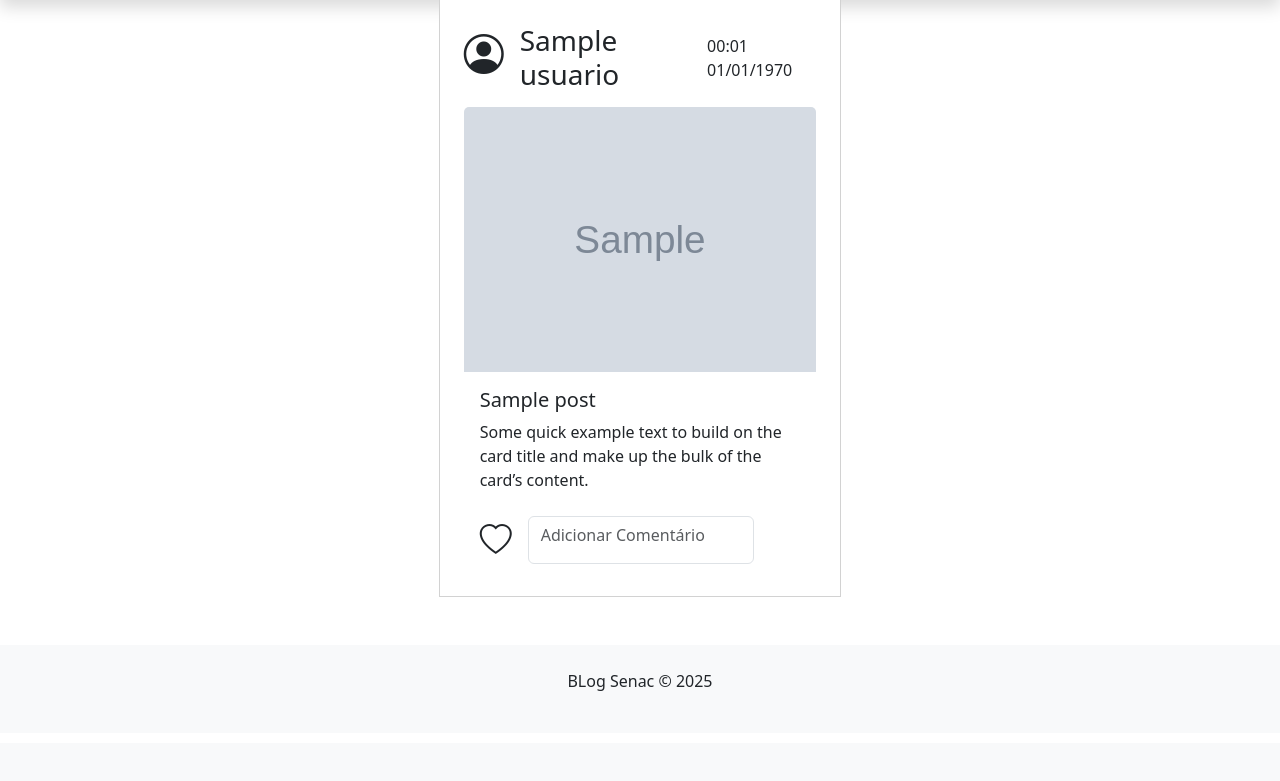
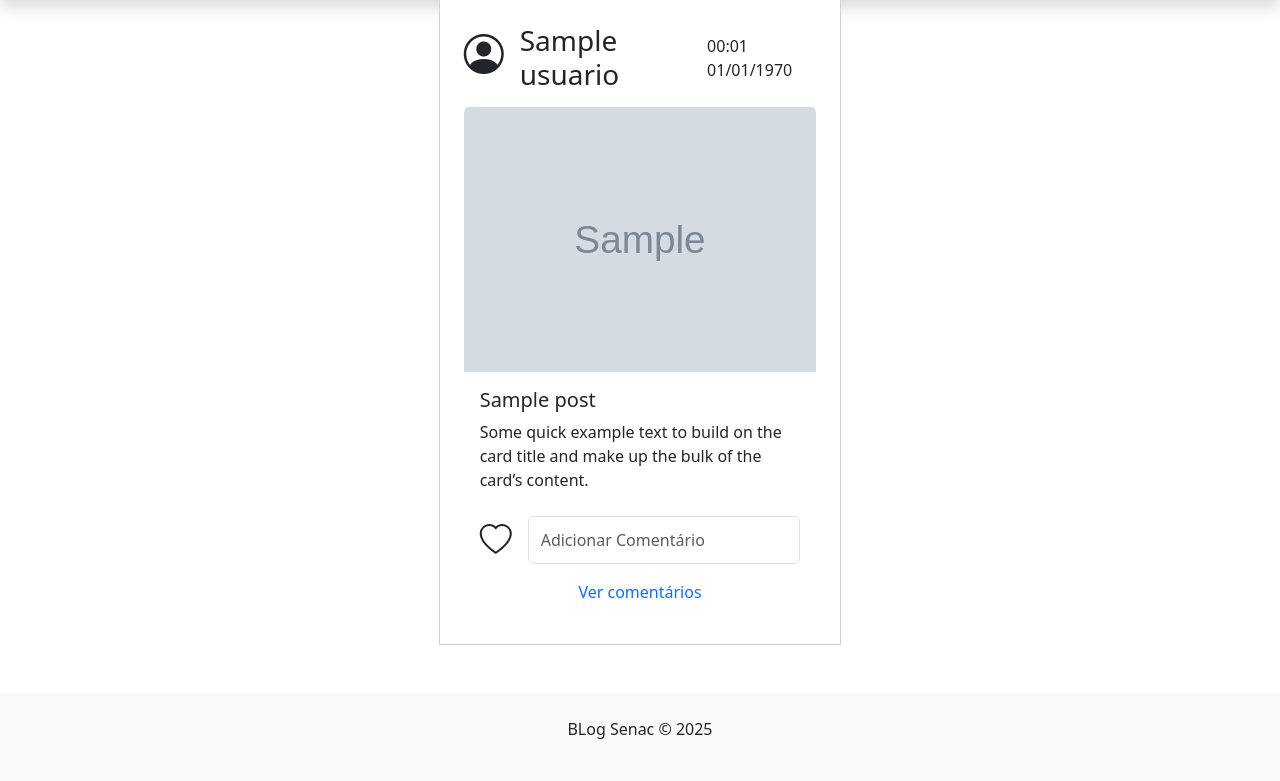
Before and after one commit to LuizMiguelH/aulaPHP-11-Blog, a PHP site: page / in a window 1280 px wide. Shown: the part 57-838 px from the top of the page. Before the commit the page ends 748 px from the top, so only its background shows below. Run offline with PHP 8.4, Linux system fonts and the light colour scheme; tables that the repository leaves empty or names only in its code hold one stand-in row (values such as "Sample post"); grey boxes marked "Sample" are stand-in pictures.

Commit message:
01/09/2025 20:50

```diff
--- a/assets/css/style.css
+++ b/assets/css/style.css
@@ -3,6 +3,11 @@
     height: auto;
 }
 
-main textarea{
+main .container .card .card-footer textarea{
     resize: none;
 }
+
+main .container .card .comentarios p,
+main .container .card .card-footer i{
+    cursor: pointer;
+}
--- a/assets/js/script.js
+++ b/assets/js/script.js
@@ -1,13 +1,11 @@
-const verSenha = document.getElementById("floatingPassword")
-const olhoFechado = document.getElementsByClassName("bi-eye-slash")
-const olhoAberto = document.getElementsByClassName("bi-eye")
+document.addEventListener("click", (e) => {
+    if (e.target.classList.contains("bi-heart")) {
+        e.target.style.display = "none";
+        e.target.nextElementSibling.style.display = "inline-block";
+    }
 
-olhoFechado.onclick = function () {
-    olhoFechado.style.display = "none"
-    olhoAberto.style.display = "block"
-}
-
-olhoAberto.onclick = function () {
-    olhoAberto.style.display = "none"
-    olhoFechado.style.display = "block"
-}
+    if (e.target.classList.contains("bi-heart-fill")) {
+        e.target.style.display = "none";
+        e.target.previousElementSibling.style.display = "inline-block";
+    }
+});
--- a/includes/footer.php
+++ b/includes/footer.php
@@ -4,5 +4,6 @@
     </p>
 </footer>
 <script src="https://cdn.jsdelivr.net/npm/bootstrap@5.3.0/dist/js/bootstrap.bundle.min.js"></script>
+<script src="<?= ROOT_PATH ?>assets/js/script.js"></script>
 </body>
 </html>
--- a/includes/header.php
+++ b/includes/header.php
@@ -10,7 +10,7 @@
     <meta name="viewport" content="width=device-width, initial-scale=1.0">
     <link rel="stylesheet" href="https://cdn.jsdelivr.net/npm/bootstrap@5.3.0/dist/css/bootstrap.min.css">
     <link rel="stylesheet" href="https://cdn.jsdelivr.net/npm/bootstrap-icons@1.11.0/font/bootstrap-icons.css">
-    <link rel="stylesheet" href="../assets/css/style.css">
+    <link rel="stylesheet" href="<?= ROOT_PATH ?>assets/css/style.css">
     <title>Blog - SENAC</title>
 </head>
 <body>
--- a/index.php
+++ b/index.php
@@ -33,12 +33,15 @@
                         card’s content.</p>
                 </div>
                 <div class="card-footer bg-white d-flex flex-row border-0">
-                    <i class="bi bi-heart fs-2 me-3"></i>
-                    <i class="bi bi-heart-fill fs-2 me-3 d-none"></i>
-                    <div class="d-flex">
+                    <i class="bi bi-heart fs-2 me-3" id="<?= $post["id_post"]?>"></i>
+                    <i class="bi bi-heart-fill fs-2 me-3" style="display: none;"></i>
+                    <div class="d-flex w-100">
                         <label for="txtComment" class="form-label"></label>
-                        <textarea type="text" class="form-control" id="txtComment" name="txtConteudoPost" rows="1" placeholder="Adicionar Comentário"></textarea>
+                        <textarea type="text" class="form-control w-100 align-content-center" id="txtComment" name="txtConteudoPost" rows="1" placeholder="Adicionar Comentário"></textarea>
                     </div>
+                </div>
+                <div class="comentarios d-flex justify-content-center">
+                    <p class="text-primary mt-2">Ver comentários</p>
                 </div>
             </div>
         <?php } ?>
```
